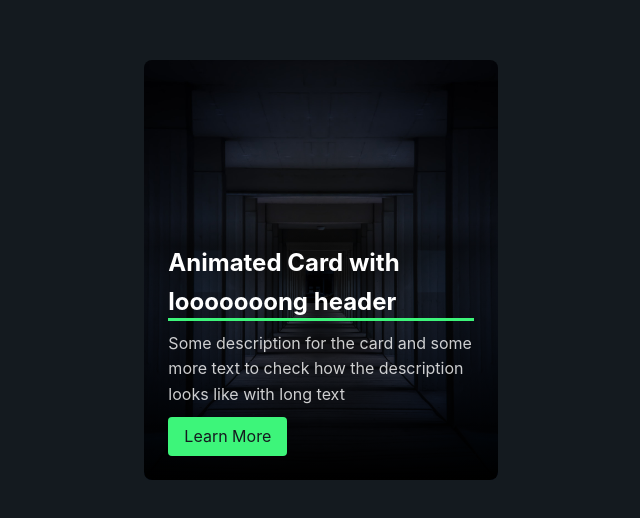
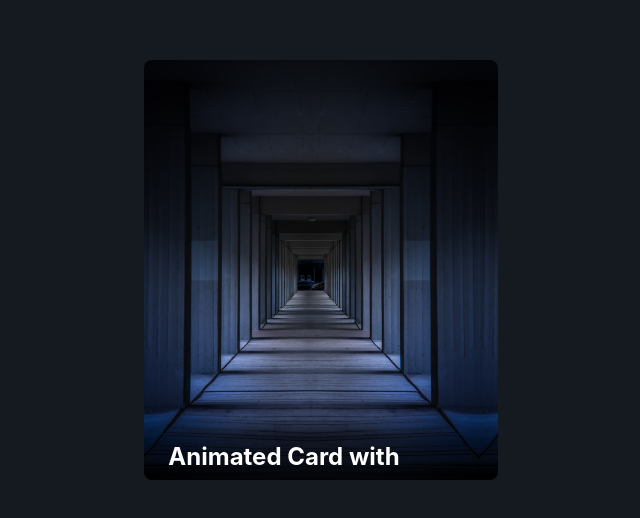
Before and after one commit to Altaan/TS-React-Base, a React (Create React App) app: page / in a window 1280 px wide. Shown: the part 130-648 px from the top of the page, without its empty margins (319-959 px from the left). Built offline with nearby package versions, Linux system fonts and the light colour scheme.

Commit message:
added animation to the card component

```diff
--- a/src/components/styles/AnimatedCard.styled.ts
+++ b/src/components/styles/AnimatedCard.styled.ts
@@ -9,20 +9,16 @@ export const StyledCard = styled.div<StyledCardProps>`
   color: var(--primary-color-light);
   background-image: ${(props) =>
     `url(${props.imageLink ? props.imageLink : defaultImage})`};
-  background-size: cover;
+  background-size: contain;
   padding: 10rem 0 0;
   max-width: 35ch;
   border-radius: 0.5rem;
   overflow: hidden;
-`;
+  transition: transform 500ms ease;
 
-export const StyledCardContent = styled.div`
-  padding: 1.5rem;
-  background: linear-gradient(
-    hsl(0 0% 0% / 0),
-    hsl(0 0% 0% / 0.5) 10%,
-    hsl(0 0% 0% / 1)
-  );
+  &:hover {
+    transform: scale(1.05);
+  }
 `;
 
 export const StyledCardHeader = styled.h2`
@@ -34,8 +30,39 @@ export const StyledCardHeader = styled.h2`
     position: absolute;
     height: 3px;
     width: 100%;
-    bottom: 0;
+    bottom: -2px;
     left: 0;
+    transform: scaleX(0);
+    transform-origin: left;
+    transition: transform 500ms ease;
+  }
+
+  ${StyledCard}:hover &:after {
+    transform: scaleX(1);
+  }
+`;
+
+export const StyledCardContent = styled.div`
+  padding: 1.5rem;
+  background: linear-gradient(
+    hsl(0 0% 0% / 0),
+    hsl(0 0% 0% / 0.5) 10%,
+    hsl(0 0% 0% / 1)
+  );
+  transform: translateY(75%);
+  transition: transform 500ms ease;
+
+  & > *:not(${StyledCardHeader}) {
+    opacity: 0;
+    transition: opacity 500ms linear;
+  }
+
+  ${StyledCard}:hover & {
+    transform: translateY(0);
+  }
+
+  ${StyledCard}:hover & > *:not(${StyledCardHeader}) {
+    opacity: 1;
   }
 `;
 
```
